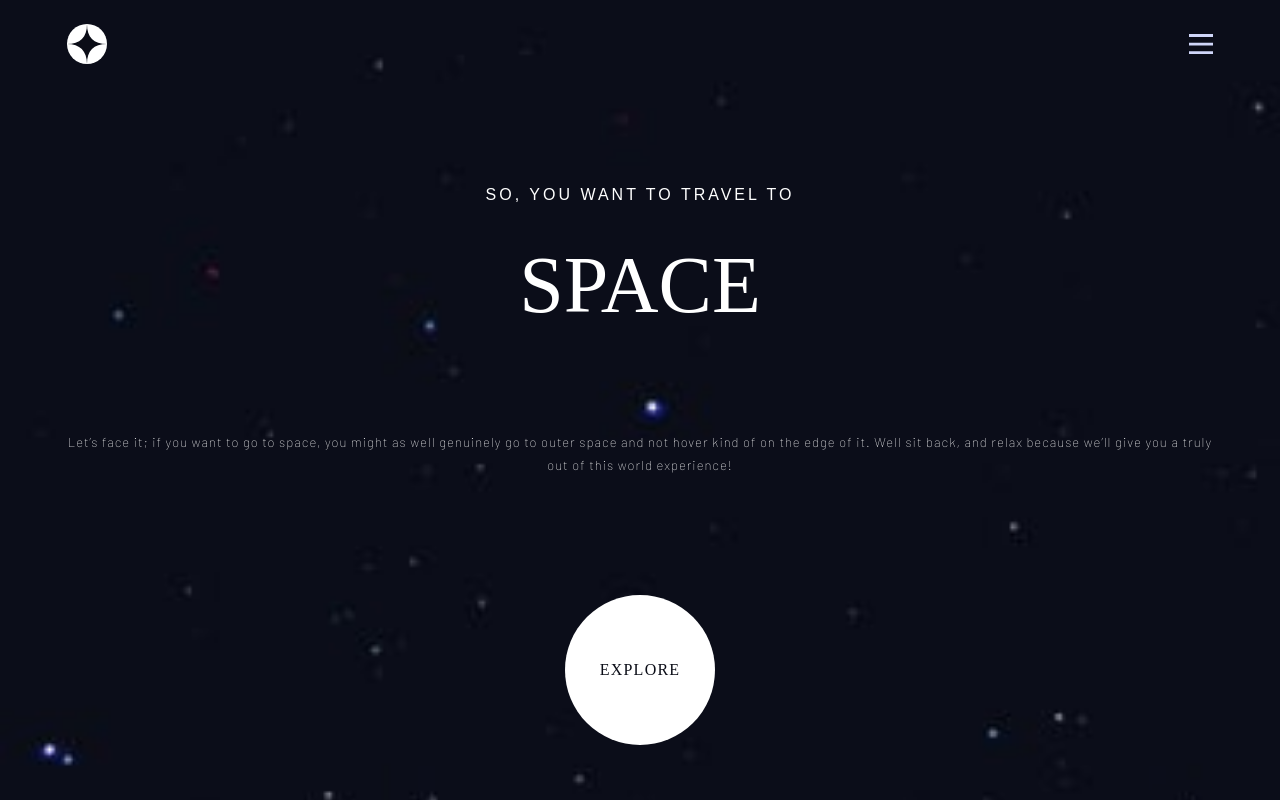
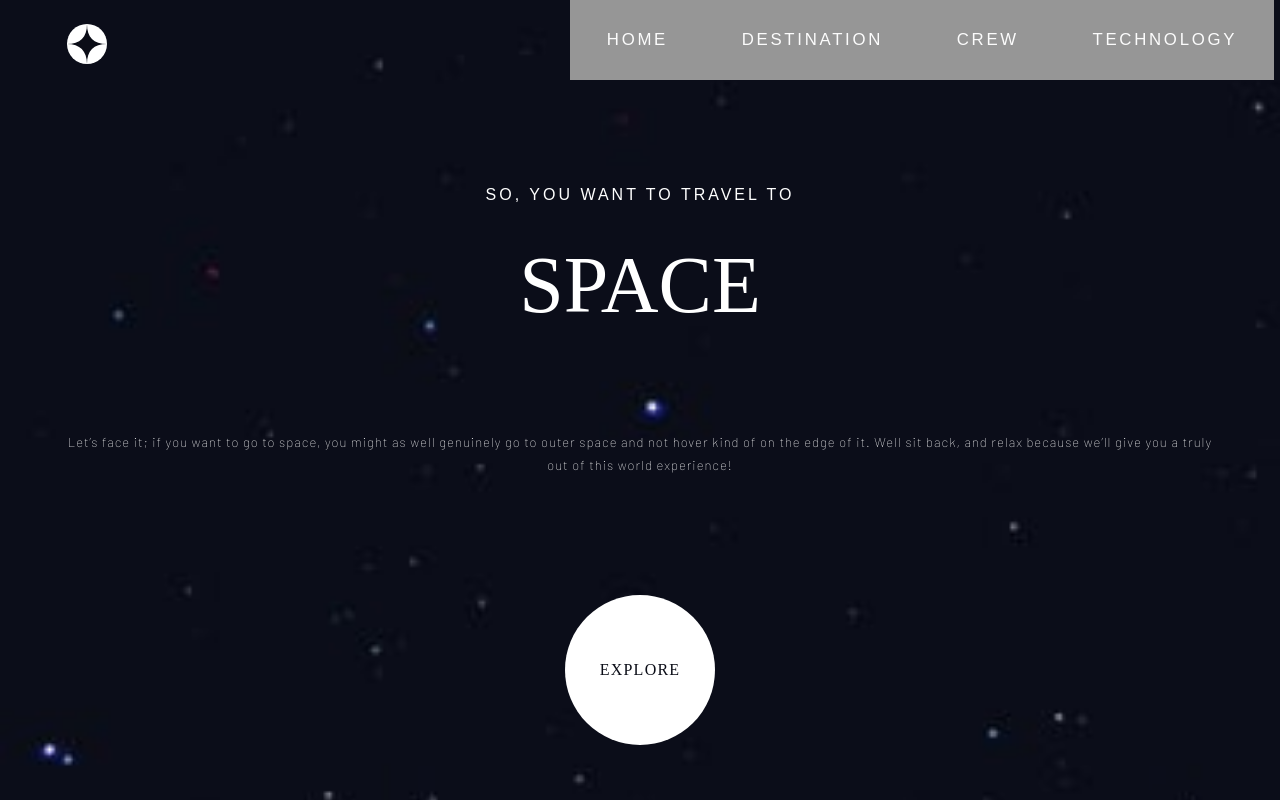
Before and after one commit to chars32/spacetourism, a React (Create React App) app: page / in a window 1280 px wide. Built offline with nearby package versions, Linux system fonts and the light colour scheme; a web font is replaced by a local one.

Commit message:
NAVBAR TABLET -- 40% 😟

```diff
--- a/src/components/Navbar.jsx
+++ b/src/components/Navbar.jsx
@@ -40,6 +40,9 @@
   height: 1.3rem;
   background-image: url(${burguer});
   background-size: cover;
+  @media(min-width: 768px) {
+    display: none;
+  }
 `
 
 const Navbar = ({ HandlePageSelected }) => {
--- a/src/components/NavbarSlider.jsx
+++ b/src/components/NavbarSlider.jsx
@@ -14,6 +14,16 @@
   transform: ${({ toogle }) => toogle ? 'translateX(0)' : 'translateX(102%)'};
   box-sizing: border-box;
   z-index: 2;
+  @media(min-width: 768px) {
+    transform: translateX(0);
+    transition: none;
+    padding: 0;
+    width: 55%;
+    height: 10%;
+    display: flex;
+    justify-content: space-around;
+    background: #989898;
+  }
   `
 
 const ItemCloseContainer = styled.div`
@@ -23,6 +33,9 @@
   position: absolute;
   top: 2rem;
   right: 2rem;
+  @media(min-width: 768px){
+    display: none;
+  }
 `
 
 const ItemCloseImg = styled.img`
@@ -34,23 +47,31 @@
   font-family: 'Barlow Condensed', sans-serif;
   font-size: 1.05rem;
   margin: 2rem 0;
+  @media(min-width: 768px){
+    display:flex;
+    margin: 0;
+    align-items: center;
+    justify-content: center;
+  }
 `
-
 const ItemNumber = styled.span`
   font-weight: bold;
   padding: 0 1rem;
+  @media(min-width: 768px){
+    display: none
+  }
 `
 
 const ItemText = styled.span`
   letter-spacing: 0.17rem;
+  @media(min-width: 768px){
+    letter-spacing: 0.1 7rem;
+  }
 `
 
 const NavbarSlider = ({ toogle, HandleToogle, HandlePageSelected }) => {
   return (
     <NavbarSliderMain toogle={toogle}>
-      <ItemCloseContainer>
-        <ItemCloseImg src={itemClose} onClick={HandleToogle} />
-      </ItemCloseContainer>
       <ItemContainer onClick={() => HandlePageSelected('Home')}>
         <ItemNumber>00</ItemNumber>
         <ItemText>HOME</ItemText>
@@ -67,6 +88,9 @@
         <ItemNumber>03</ItemNumber>
         <ItemText>TECHNOLOGY</ItemText>
       </ItemContainer>
+      <ItemCloseContainer>
+        <ItemCloseImg src={itemClose} onClick={HandleToogle} />
+      </ItemCloseContainer>
     </NavbarSliderMain>
   )
 }
```
